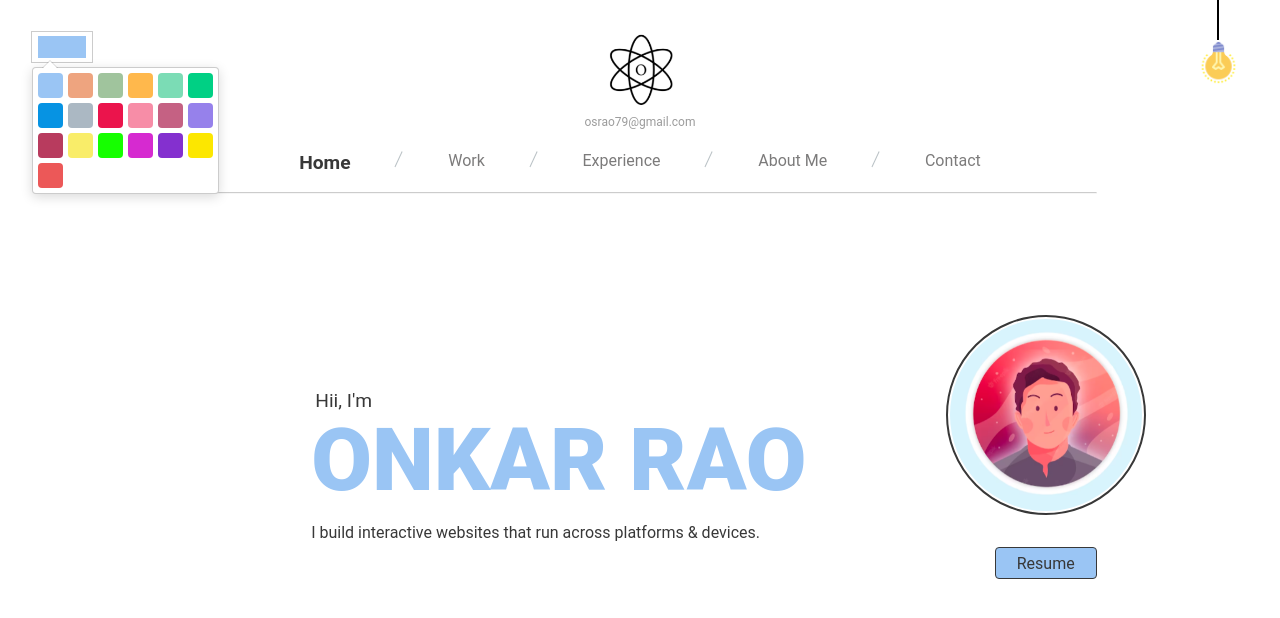
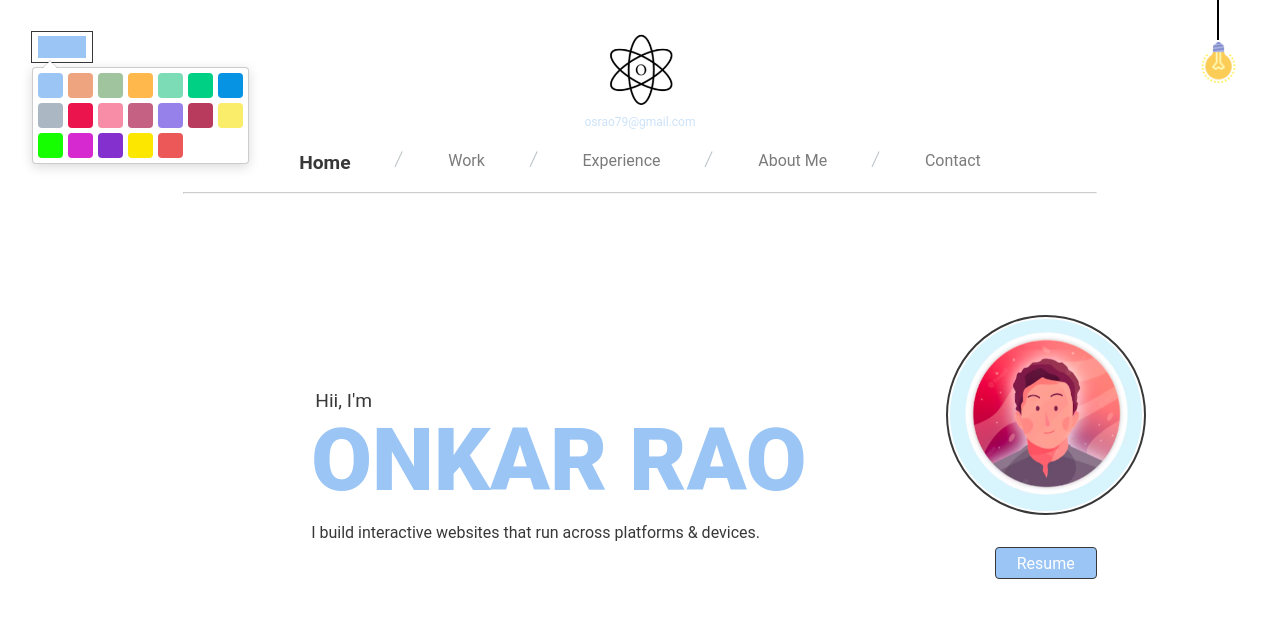
Before and after one commit to osrao79/Porfolio2023, a React (Create React App) app: page / in a window 1280 px wide. Both pictures are taken after a click on the element 62 px from the left and 47 px from the top of the page. Shown: the top 618 px of the page. Built offline with nearby package versions, Linux system fonts and the light colour scheme.

Commit message:
modifications

```diff
--- a/src/comopnents/Home/Home.css
+++ b/src/comopnents/Home/Home.css
@@ -99,7 +99,7 @@
   animation: shake-animation 6.72s ease infinite;
   display: grid;
   place-items: center;
-  color: var(--font-color);
+  color: var(--color-secondary);
   text-decoration: none;
 }
 
--- a/src/comopnents/Home/Home.js
+++ b/src/comopnents/Home/Home.js
@@ -7,6 +7,7 @@ import '../../responsive.css'
 
 
 const Home = () => {
+
   const [disabled, setDisabled] = useState(false)
 
   const disableBtn = () => {
--- a/src/comopnents/contact/contact.css
+++ b/src/comopnents/contact/contact.css
@@ -17,7 +17,7 @@
   height: 60px;
   display: grid;
   place-items: center;
-  outline: 1.4px white solid;
+  /* outline: 1.4px white solid; */
     padding: 4px;
     border-radius: 5px;
 }
--- a/src/comopnents/work/work.css
+++ b/src/comopnents/work/work.css
@@ -63,7 +63,7 @@
 .grid-img {
   max-height: 100%;
   max-width: 100%;
-  object-fit: fill;
+  object-fit: contain;
   opacity: 1;
 }
 
--- a/src/screens/Dashboard/Dashboard.css
+++ b/src/screens/Dashboard/Dashboard.css
@@ -18,7 +18,7 @@
   border-radius: 50%;
 }
 .email {
-  color: var(--font-color);
+  color: var(--color-primary);
   opacity: 0.5;
   margin-top: 0.2rem;
   font-size: 0.75rem;
@@ -195,7 +195,7 @@
 .color-block{
   width: 60px;
   height: 30px;
- outline: 1px solid rgba(0, 0, 0, 0.2);
+ outline: 1px solid var(--font-color);
   box-sizing: border-box;
   padding:2px;
   /* border-radius: 4px; */
@@ -210,9 +210,12 @@
 .color-block .inner:hover{
   cursor: pointer;
 }
+.pelette-box{
+  position: relative;
+  top:35px;
+}
 .pelette{
-  width: 175px !important;
-  top:35px;
+  /* width: 175px !important; */
   gap: 5px;
   z-index: 2;
 }
@@ -220,10 +223,13 @@
   border-radius: 4px;
 }
 
+@media screen and (max-width:990px) {
+  .theme-picker{
+    left: 11px;
+    top: 24px;
+  }
+}
 @media screen and (max-width:550px) {
-  .theme-picker{
-    top: 20px;
-  }
   .color-block{
     width: 40px;
     height: 25px;
--- a/src/screens/Dashboard/Dashboard.js
+++ b/src/screens/Dashboard/Dashboard.js
@@ -1,4 +1,4 @@
-import React, { useEffect, useState } from "react";
+import React, { useEffect, useRef, useState } from "react";
 import { NavLink } from "react-router-dom";
 import "./Dashboard.css";
 import "../../responsive.css";
@@ -8,7 +8,9 @@ import lightOn from "../../assets/lightOn.png";
 import lightOff from "../../assets/lightOff.png";
 import { GithubPicker } from "react-color";
 
+
 const Dashboard = () => {
+  const ColorPickerRef = useRef(null);
   const [theme, setTheme] = useState("theme-light");
   const [themeColor, setThemeColor] = useState({ hex: "#9AC5F4" });
   const [showColorPickerBool, setShowColorPickerBool] = useState(false);
@@ -35,6 +37,23 @@ const Dashboard = () => {
     "#EC5858",
   ];
 
+
+  useEffect(() => {
+    const checkIfClickedOutside = e => {
+      // If the menu is open and the clicked target is not within the menu,
+      // then close the menu
+      console.log(ColorPickerRef.current)
+      if (showColorPickerBool && ColorPickerRef.current && !ColorPickerRef.current.contains(e.target)) {
+        setShowColorPickerBool(false)
+      }
+    }
+    document.addEventListener("mousedown", checkIfClickedOutside)
+    return () => {
+      // Cleanup the event listener
+      document.removeEventListener("mousedown", checkIfClickedOutside)
+    }
+  }, [showColorPickerBool])
+
   const toggleTheme = () => {
     if (theme === "theme-dark") {
       setTheme("theme-light");
@@ -55,23 +74,32 @@ const Dashboard = () => {
   useEffect(() => {
     var root = document.querySelector(".theme-light");
     var rootDark = document.querySelector(".theme-dark");
-    root?.style.setProperty("--color-primary", themeColor.hex);
-    rootDark?.style.setProperty("--color-primary", themeColor.hex);
+    let clr = window.localStorage.getItem("theme")
+    clr = JSON.parse(clr)
+    if (clr) {
+      root?.style.setProperty("--color-primary", clr.hex);
+      rootDark?.style.setProperty("--color-primary", clr.hex);
+    } else {
+      rootDark?.style.setProperty("--color-primary", themeColor.hex);
+      root?.style.setProperty("--color-primary", themeColor.hex);
+    }
   }, [themeColor]);
 
   const handleChangeComplete = (color) => {
+    window.localStorage.setItem('theme', JSON.stringify(color))
     setThemeColor(color);
   };
   const showColorPicker = () => {
-    setShowColorPickerBool(!showColorPickerBool);
+      setShowColorPickerBool(!showColorPickerBool);
   };
   return (
     <div className='dashboard'>
-      <div className='theme-picker'>
+      <div className='theme-picker' ref={ColorPickerRef}>
         <div className='color-block' onClick={showColorPicker}>
           <div className='inner'></div>
         </div>
         {showColorPickerBool && (
+          <div className="pelette-box" >
           <GithubPicker
             className='pelette'
             colors={colors}
@@ -79,6 +107,7 @@ const Dashboard = () => {
             color={themeColor}
             onChangeComplete={handleChangeComplete}
           />
+            </div>
         )}
       </div>
       <div className='wire'></div>
```
